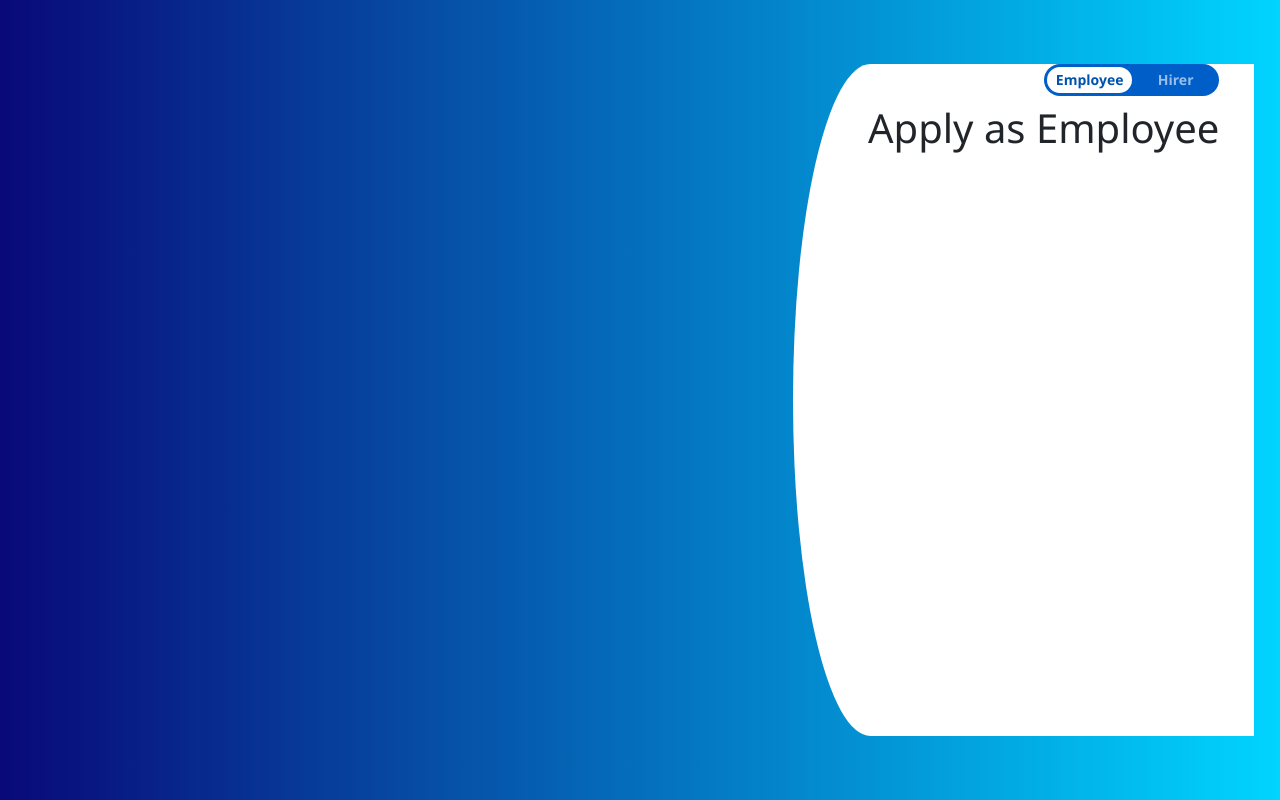
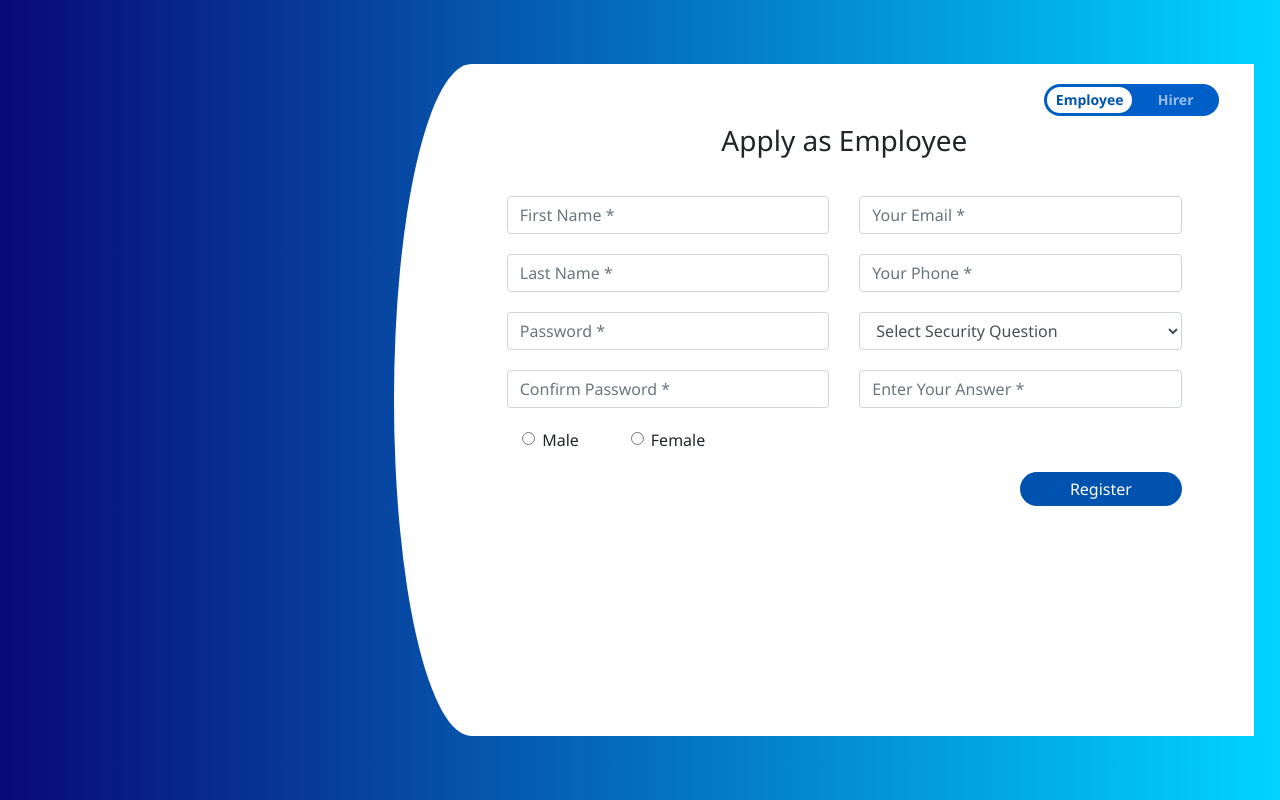
Before and after one commit to nurliman/knitto-test, a React (Create React App) app in the folder frontend-react/: page / in a window 1280 px wide. Built offline with nearby package versions, Linux system fonts and the light colour scheme.

Commit message:
EmploymenyApplication form done

```diff
--- a/frontend-react/src/components/EmploymentApplication/EmploymentApplication.scss
+++ b/frontend-react/src/components/EmploymentApplication/EmploymentApplication.scss
@@ -12,11 +12,42 @@
     background-color: white;
     box-sizing: border-box;
     height: 100%;
-    max-width: 70%;
+    width: 70%;
     border-top-left-radius: 155px 100%;
     border-bottom-left-radius: 155px 100%;
     position: relative;
     padding-left: 75px;
     padding-right: 35px;
+    padding-top: 20px;
+  }
+
+  &__form {
+    text-align: center;
+    padding: 0 5%;
+
+    .form {
+      &__input {
+        &:not(:last-child) {
+          margin-bottom: 20px;
+        }
+      }
+
+      &__submit {
+        padding: 5px 50px;
+        border: 0;
+        border-radius: 50px;
+        background-color: rgb(0, 82, 175);
+      }
+    }
+
+    &__title {
+      margin-bottom: 38px;
+    }
+
+    &__item {
+      &:not(:last-child) {
+        margin-bottom: 20px;
+      }
+    }
   }
 }
--- a/frontend-react/src/components/EmploymentApplication/EmploymentApplication.tsx
+++ b/frontend-react/src/components/EmploymentApplication/EmploymentApplication.tsx
@@ -1,12 +1,14 @@
 import React from "react";
+
 import ToggleButton from "./ToggleButton";
+import EmploymentApplicationForm from "./EmploymentApplicationForm";
 
 const EmploymentApplication: React.FC = () => {
   return (
     <div className="employment-application">
       <div className="employment-application__container-right">
         <ToggleButton />
-        <h1>Apply as Employee</h1>
+        <EmploymentApplicationForm />
       </div>
     </div>
   );
--- /dev/null
+++ b/frontend-react/src/components/EmploymentApplication/EmploymentApplicationForm/EmploymentApplicationForm.tsx
@@ -0,0 +1,96 @@
+import React from "react";
+import { Form, Row, Col, Button } from "react-bootstrap";
+
+const EmploymentApplicationForm: React.FC = () => {
+  return (
+    <div className="employment-application__form">
+      <Row>
+        <Col>
+          <h3 className="employment-application__form__title">
+            Apply as Employee
+          </h3>
+        </Col>
+      </Row>
+      <Form>
+        <Row className="employment-application__form__item">
+          <Col>
+            <Form.Control
+              className="form__input"
+              type="text"
+              placeholder="First Name *"
+            />
+            <Form.Control
+              className="form__input"
+              type="text"
+              placeholder="Last Name *"
+            />
+            <Form.Control
+              className="form__input"
+              type="password"
+              placeholder="Password *"
+            />
+            <Form.Control
+              className="form__input"
+              type="password"
+              placeholder="Confirm Password *"
+            />
+          </Col>
+          <Col>
+            <Form.Control
+              className="form__input"
+              type="email"
+              placeholder="Your Email *"
+            />
+            <Form.Control
+              className="form__input"
+              type="tel"
+              placeholder="Your Phone *"
+            />
+            <Form.Control className="form__input" as="select">
+              <option>Select Security Question</option>
+              <option>What was your childhood nickname?</option>
+              <option>
+                In what city did you meet your spouse/significant other?
+              </option>
+              <option>
+                What is the name of your favorite childhood friend?
+              </option>
+              <option>What street did you live on in third grade?</option>
+              <option>What is the middle name of your youngest child?</option>
+              <option>What is your oldest sibling's middle name?</option>
+              <option>What school did you attend for sixth grade?</option>
+              <option>What is your oldest cousin's first and last name?</option>
+            </Form.Control>
+            <Form.Control
+              className="form__input"
+              type="text"
+              placeholder="Enter Your Answer *"
+            />
+          </Col>
+        </Row>
+        <Row
+          xs={4}
+          md={6}
+          lg={8}
+          className="employment-application__form__item"
+        >
+          <Col>
+            <Form.Check type="radio" id="default-radio" label="Male" />
+          </Col>
+          <Col>
+            <Form.Check type="radio" label="Female" id="default-radio" />
+          </Col>
+        </Row>
+        <Row className="employment-application__form__item">
+          <Col>
+            <Button className="form__submit float-right" variant="primary" type="submit">
+              Register
+            </Button>
+          </Col>
+        </Row>
+      </Form>
+    </div>
+  );
+};
+
+export default EmploymentApplicationForm;
--- /dev/null
+++ b/frontend-react/src/components/EmploymentApplication/EmploymentApplicationForm/index.ts
@@ -0,0 +1,3 @@
+import EmploymentApplicationForm from "./EmploymentApplicationForm";
+
+export default EmploymentApplicationForm
```
